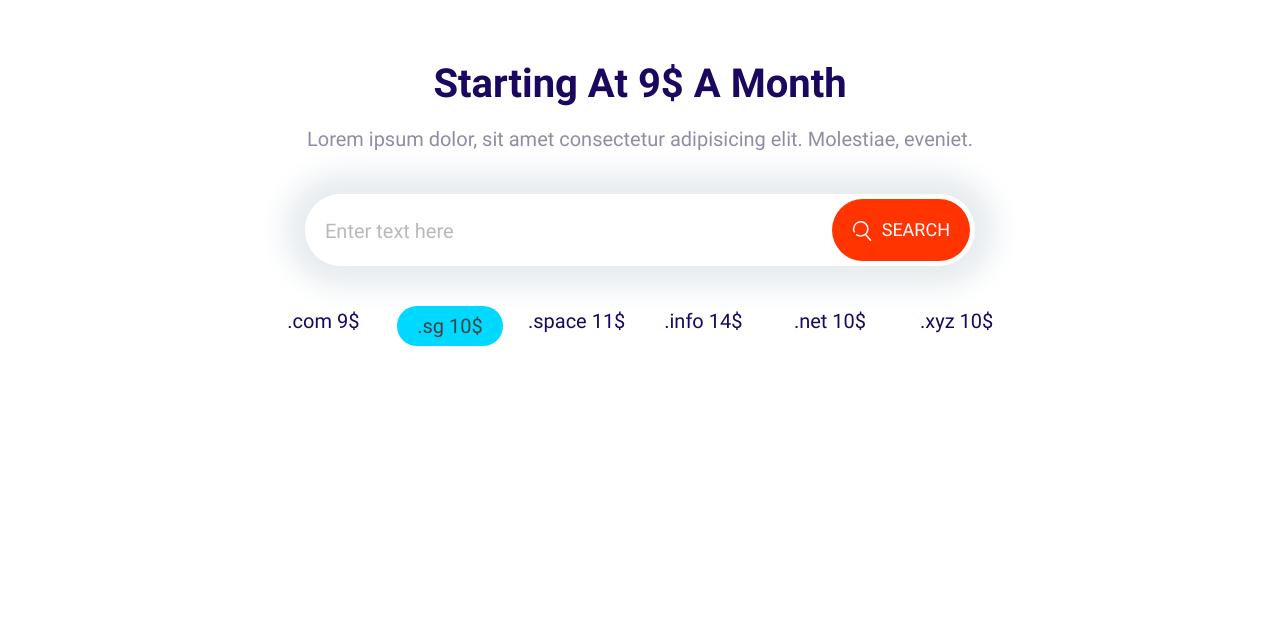
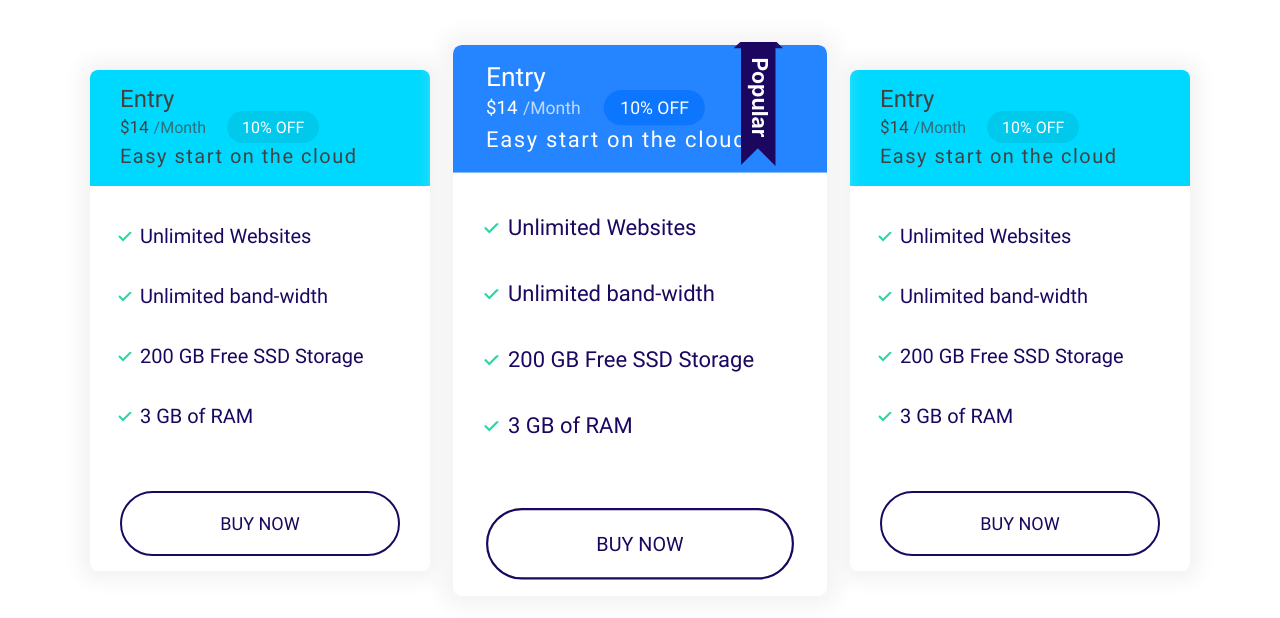
Before and after one commit to kerneltor/Metafy, a plain HTML site: page index.html in a window 1280 px wide. Drawn offline with Linux system fonts and the light colour scheme.

Commit message:
designing the container-plans section

```diff
--- a/index.html
+++ b/index.html
@@ -7,33 +7,70 @@
     <title>Moshify</title>
   </head>
   <body>
-    <section class="block block-domain">
-      <div class="container">
-        <header class="block__header">
-          <h2 class="block__heading">Starting at 9$ a month</h2>
-          <p>
-            Lorem ipsum dolor, sit amet consectetur adipisicing elit. Molestiae,
-            eveniet.
-          </p>
-        </header>
-        <div class="input-group">
-          <input class="input" type="text" placeholder="Enter text here" />
-          <button class="btn btn--accent">
-            <svg class="icon icon--white">
-              <use href="assets/sprite.svg#search"></use></svg
-            >Search
-          </button>
+    <section class="block">
+      <div class="container container-plans">
+        <div class="plan">
+          <div class="card card--secondary">
+            <header class="card__header">
+              <h3 class="plan__name">Entry</h3>
+              <span class="plan__price">$14</span>
+              <span class="plan__billing-cycle">/Month</span>
+              <span class="badge badge--secondary badge--small">10% OFF</span>
+              <span class="plan__description">Easy start on the cloud</span>
+            </header>
+            <div class="card__body">
+              <ul class="list list--tick">
+                <li class="list__item">Unlimited Websites</li>
+                <li class="list__item">Unlimited band-width</li>
+                <li class="list__item">200 GB Free SSD Storage</li>
+                <li class="list__item">3 GB of RAM</li>
+              </ul>
+              <button class="btn btn--outline btn--block">BUY NOW</button>
+            </div>
+          </div>
         </div>
-        <ul class="list block-domain__prices">
-          <li>.com 9$</li>
-          <span class="badge badge--secondary">
-            <li>.sg 10$</li>
-          </span>
-          <li>.space 11$</li>
-          <li>.info 14$</li>
-          <li>.net 10$</li>
-          <li>.xyz 10$</li>
-        </ul>
+
+        <div class="plan plan--popular">
+          <div class="card card--primary">
+            <header class="card__header">
+              <h3 class="plan__name">Entry</h3>
+              <span class="plan__price">$14</span>
+              <span class="plan__billing-cycle">/Month</span>
+              <span class="badge badge--primary badge--small">10% OFF</span>
+              <span class="plan__description">Easy start on the cloud</span>
+            </header>
+            <div class="card__body">
+              <ul class="list list--tick">
+                <li class="list__item">Unlimited Websites</li>
+                <li class="list__item">Unlimited band-width</li>
+                <li class="list__item">200 GB Free SSD Storage</li>
+                <li class="list__item">3 GB of RAM</li>
+              </ul>
+              <button class="btn btn--outline btn--block">BUY NOW</button>
+            </div>
+          </div>
+        </div>
+
+        <div class="plan">
+          <div class="card card--secondary">
+            <header class="card__header">
+              <h3 class="plan__name">Entry</h3>
+              <span class="plan__price">$14</span>
+              <span class="plan__billing-cycle">/Month</span>
+              <span class="badge badge--secondary badge--small">10% OFF</span>
+              <span class="plan__description">Easy start on the cloud</span>
+            </header>
+            <div class="card__body">
+              <ul class="list list--tick">
+                <li class="list__item">Unlimited Websites</li>
+                <li class="list__item">Unlimited band-width</li>
+                <li class="list__item">200 GB Free SSD Storage</li>
+                <li class="list__item">3 GB of RAM</li>
+              </ul>
+              <button class="btn btn--outline btn--block">BUY NOW</button>
+            </div>
+          </div>
+        </div>
       </div>
     </section>
     <script src="main.js"></script>
--- a/style.css
+++ b/style.css
@@ -220,7 +220,7 @@ a {
   color: white;
 }
 
-/* Bottons */
+/* Buttons */
 .btn {
   border-radius: var(--border-radius);
   border: none;
@@ -372,8 +372,8 @@ a {
 
 /* Plans */
 .plan {
-  width: 40rem;
-  margin: 5rem;
+  max-width: 40rem;
+  margin: 2rem 0rem;
 }
 
 .card--primary .plan__name {
@@ -412,7 +412,7 @@ a {
 
 .plan .btn {
   margin-top: 3rem;
-  padding: 1.5rem;
+  padding: 2rem;
 }
 
 .plan--popular {
@@ -753,9 +753,6 @@ a {
 }
 
 /* Domains Blocks */
-.block-domain {
-}
-
 .block-domain .block__heading {
   margin-bottom: 2rem;
 }
@@ -787,3 +784,34 @@ a {
     grid-template-columns: 1fr 1fr;
   }
 }
+
+/* Plan Containers */
+.container-plans {
+  display: flex;
+  align-items: center;
+  flex-direction: column;
+}
+
+@media screen and (min-width: 1024px) {
+  .container-plans {
+    flex-direction: row;
+  }
+
+  .plan {
+    margin: 1rem 2rem;
+    --initial-scale: 1;
+    transition: transform 0.25s ease-in-out;
+  }
+
+  .container-plans .plan--popular {
+    --initial-scale: 1.1;
+  }
+
+  .container-plans .plan--popular {
+    transform: scale(var(--initial-scale));
+  }
+
+  .container-plans .plan:hover {
+    transform: scale(calc(var(--initial-scale) + 0.05));
+  }
+}
```
Also changed, not shown: components/container-plans.html (added, +66 -0 lines).
